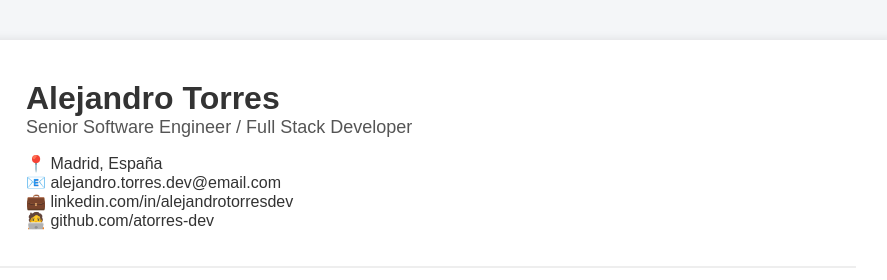
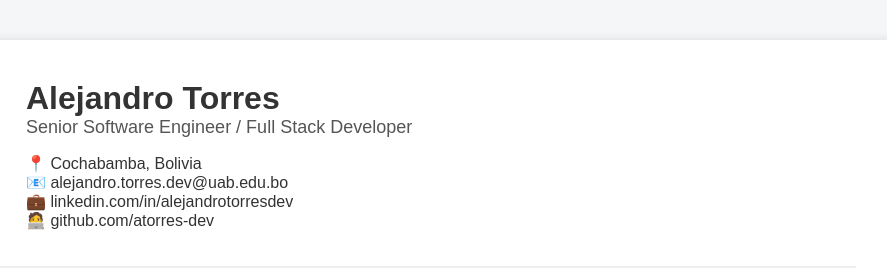
Before and after one commit to CDMA15/curriculum-vitae, a plain HTML site: page index.html in a window 1280 px wide. Shown: the top 280 px of the page, 284-1171 px from the left. Drawn offline with Linux system fonts and the light colour scheme.

Commit message:
Update index.html

```diff
--- a/index.html
+++ b/index.html
@@ -102,8 +102,8 @@
         <h1>Alejandro Torres</h1>
         <div class="subtitle">Senior Software Engineer / Full Stack Developer</div>
         <p>
-          📍 Madrid, España<br>
-          📧 alejandro.torres.dev@email.com<br>
+          📍 Cochabamba, Bolivia<br>
+          📧 alejandro.torres.dev@uab.edu.bo<br>
           💼 linkedin.com/in/alejandrotorresdev<br>
           🧑‍💻 github.com/atorres-dev
         </p>
```
